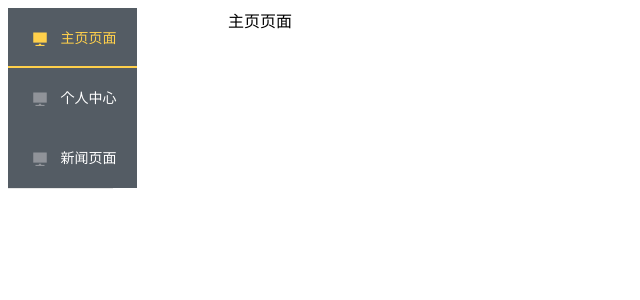
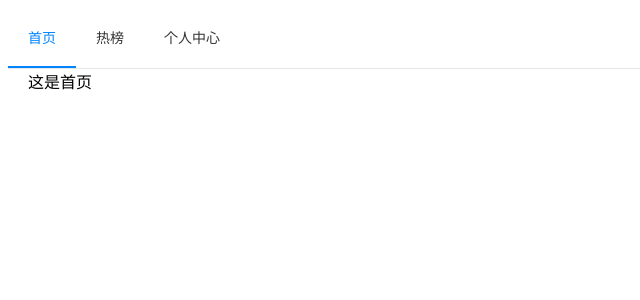
Before and after one commit to SanfordLuo/sanford, a Vue app in the folder frontend/: page /#/ in a window 1280 px wide. Shown: the top 300 px of the page, without its empty margins (0-640 px from the left). Built offline with nearby package versions, Linux system fonts and the light colour scheme; what vue-resource would draw is missing.

Commit message:
feat(顶部导航栏)

```diff
--- a/frontend/src/App.vue
+++ b/frontend/src/App.vue
@@ -1,18 +1,18 @@
 <template>
   <div>
-    <el-col :span="2">
+    <el-row :span="2">
       <el-menu
         :default-active="this.$route.path"
         router mode="horizontal"
         class="el-menu-vertical-demo"
         @open="handleOpen"
         @close="handleClose"
-        background-color="#545c64"
-        text-color="#fff"
-        active-text-color="#ffd04b">
+        background-color="#fff"
+        text-color="#333"
+        active-text-color="#0084ff"
+        style="flex:1">
         <el-menu-item v-for="(item,i) in navList" :key="i" :index="item.name">
           <template slot="title">
-            <i class="el-icon-s-platform"></i>
             <span> {{ item.navItem }}</span>
           </template>
 
@@ -20,9 +20,9 @@
 
 
       </el-menu>
-    </el-col>
+    </el-row>
 
-    <router-view class="menu-right"/>
+    <router-view/>
 
   </div>
 </template>
@@ -31,9 +31,9 @@ export default {
   data() {
     return {
       navList: [
-        {name: '/', navItem: '主页页面'},
+        {name: '/', navItem: '首页'},
+        {name: '/hot', navItem: '热榜'},
         {name: '/user', navItem: '个人中心'},
-        {name: '/news', navItem: '新闻页面'},
       ]
     }
   },
@@ -49,8 +49,5 @@ export default {
 </script>
 
 <style>
-.menu-right {
-  margin-left: 200px;
-}
 
 </style>
--- a/frontend/src/components/Home.vue
+++ b/frontend/src/components/Home.vue
@@ -1,14 +1,14 @@
 <template>
-  <div class="news">
+  <div class="home">
     <el-container>
-      <el-header>主页页面</el-header>
+      <el-header>这是首页</el-header>
     </el-container>
   </div>
 </template>
 
 <script>
 export default {
-  name: "News"
+  name: "Home"
 }
 </script>
 
--- a/frontend/src/components/News.vue
+++ b/frontend/src/components/Hot.vue
@@ -1,14 +1,14 @@
 <template>
-  <div class="news">
+  <div class="hot">
     <el-container>
-      <el-header>新闻页面</el-header>
+      <el-header>这是热榜</el-header>
     </el-container>
   </div>
 </template>
 
 <script>
 export default {
-  name: "News"
+  name: "Hot"
 }
 </script>
 
--- a/frontend/src/components/User.vue
+++ b/frontend/src/components/User.vue
@@ -76,7 +76,7 @@ export default {
   },
   methods: {
     getUser() {
-      this.$http.get('http://127.0.0.1:8000/user/center?user_id=8')
+      this.$http.get('http://127.0.0.1:8000/user/center?user_id=2')
         .then((response) => {
           var res = JSON.parse(response.bodyText)
           console.log(res)
--- a/frontend/src/router/index.js
+++ b/frontend/src/router/index.js
@@ -1,8 +1,8 @@
 import Vue from 'vue'
 import Router from 'vue-router'
 import Home from '@/components/Home'
+import Hot from '@/components/Hot'
 import User from '@/components/User'
-import News from '@/components/News'
 
 Vue.use(Router)
 
@@ -14,14 +14,14 @@ export default new Router({
       component: Home
     },
     {
+      path: '/hot',
+      name: 'Hot',
+      component: Hot
+    },
+    {
       path: '/user',
       name: 'User',
       component: User
     },
-    {
-      path: '/news',
-      name: 'News',
-      component: News
-    },
   ]
 })
```
Also changed, not shown: frontend/jsconfig.json (added, +12 -0 lines).
